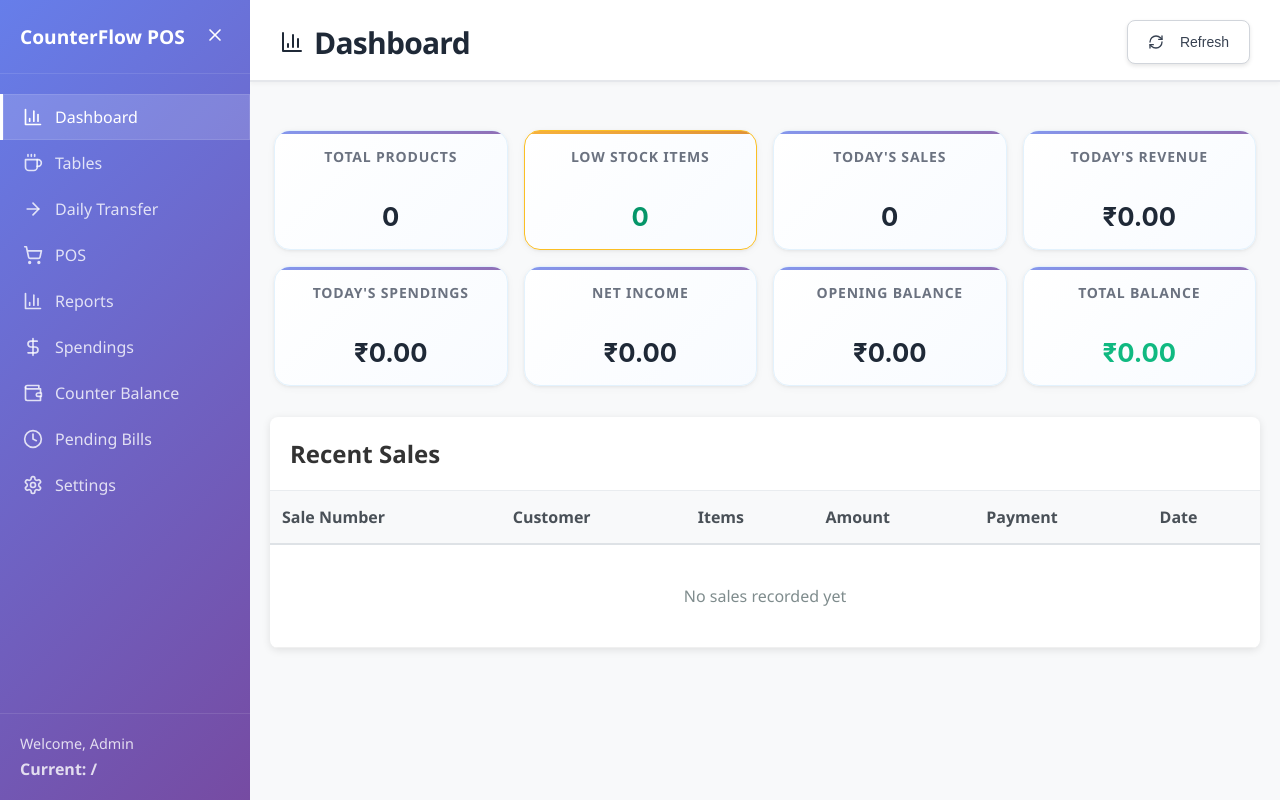
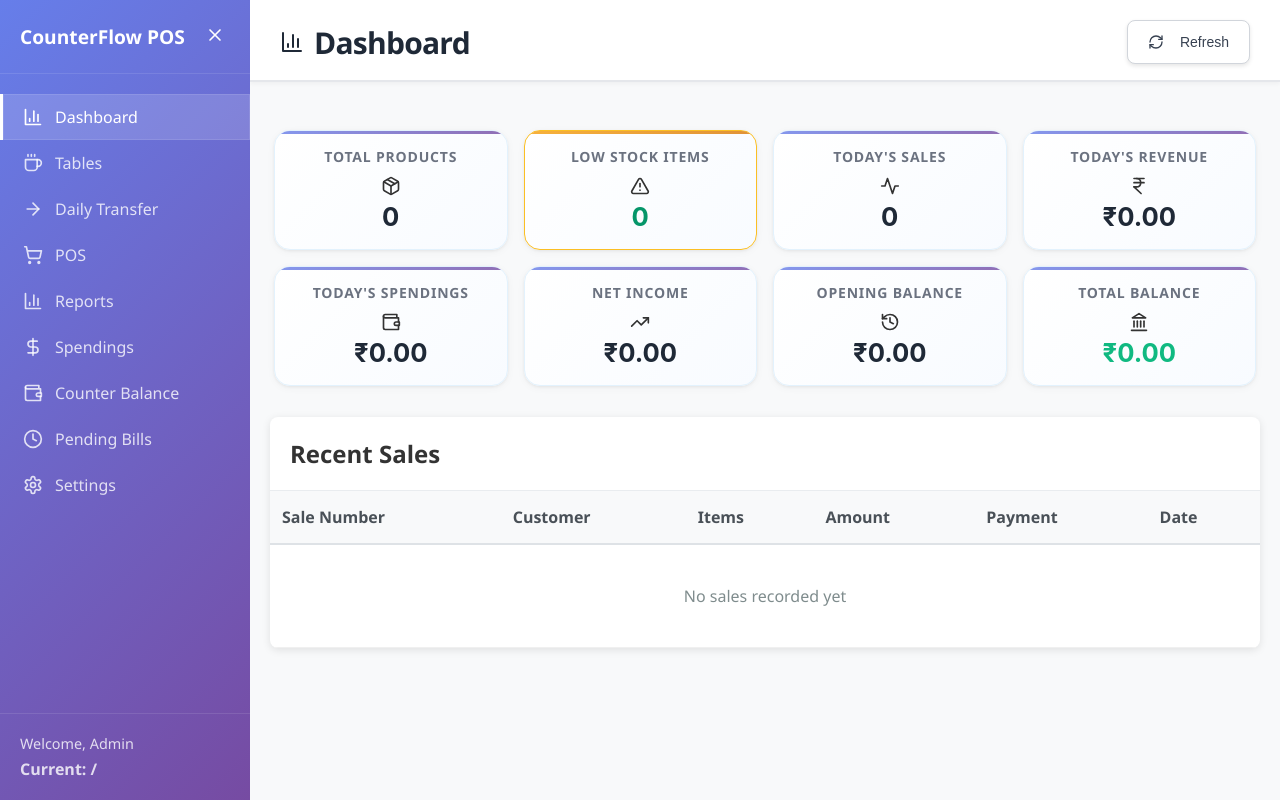
Before and after one commit to ajitreddy013/Inventory-POS-App, a React (Create React App) app: page /#/ in a window 1280 px wide. Built offline with nearby package versions, Linux system fonts and the light colour scheme.

Commit message:
feat: update Dashboard

```diff
--- a/src/components/Dashboard.js
+++ b/src/components/Dashboard.js
@@ -3,6 +3,14 @@ import {
   BarChart3,
   AlertTriangle,
   RefreshCw,
+  Package,
+  TrendingUp,
+  IndianRupee,
+  Wallet,
+  Landmark,
+  History,
+  Activity,
+  ArrowUpRight
 } from "lucide-react";
 import {
   getLocalDateString,
@@ -147,42 +155,73 @@ const Dashboard = () => {
 
       {/* Summary Cards */}
       <div className="summary-cards">
-        <div className="summary-card">
+        <div className="summary-card card-blue">
+          <div className="card-header">
             <h3>Total Products</h3>
+            <div className="card-icon"><Package size={20} /></div>
+          </div>
           <div className="value">{dashboardData.totalProducts}</div>
         </div>
-        <div className="summary-card warning">
+
+        <div className="summary-card card-coral warning">
+          <div className="card-header">
             <h3>Low Stock Items</h3>
+            <div className="card-icon"><AlertTriangle size={20} /></div>
+          </div>
           <div className="value">{dashboardData.lowStockItems}</div>
         </div>
-        <div className="summary-card">
+
+        <div className="summary-card card-teal">
+          <div className="card-header">
             <h3>Today&apos;s Sales</h3>
+            <div className="card-icon"><Activity size={20} /></div>
+          </div>
           <div className="value">{dashboardData.todaySales}</div>
         </div>
-        <div className="summary-card">
+
+        <div className="summary-card card-orange">
+          <div className="card-header">
             <h3>Today&apos;s Revenue</h3>
+            <div className="card-icon"><IndianRupee size={20} /></div>
+          </div>
           <div className="value">₹{dashboardData.totalRevenue.toFixed(2)}</div>
         </div>
-        <div className="summary-card">
+
+        <div className="summary-card card-mauve">
+          <div className="card-header">
             <h3>Today&apos;s Spendings</h3>
+            <div className="card-icon"><Wallet size={20} /></div>
+          </div>
           <div className="value">
             ₹{dashboardData.todaySpendings.toFixed(2)}
           </div>
         </div>
-        <div className="summary-card">
+
+        <div className="summary-card card-mint">
+          <div className="card-header">
             <h3>Net Income</h3>
+            <div className="card-icon"><TrendingUp size={20} /></div>
+          </div>
           <div className="value">
             ₹{dashboardData.netIncome.toFixed(2)}
           </div>
         </div>
-        <div className="summary-card">
+
+        <div className="summary-card card-slate">
+          <div className="card-header">
             <h3>Opening Balance</h3>
+            <div className="card-icon"><History size={20} /></div>
+          </div>
           <div className="value">
             ₹{dashboardData.openingBalance.toFixed(2)}
           </div>
         </div>
-        <div className="summary-card">
+
+        <div className="summary-card card-sunset">
+          <div className="card-header">
             <h3>Total Balance</h3>
+            <div className="card-icon"><Landmark size={20} /></div>
+          </div>
           <div className="value positive">₹{dashboardData.totalBalance.toFixed(2)}</div>
         </div>
       </div>
@@ -265,15 +304,7 @@ const Dashboard = () => {
                   <td>{sale.item_count} items</td>
                   <td>₹{sale.total_amount.toFixed(2)}</td>
                   <td>
-                    <span
-                      style={{
-                        textTransform: "capitalize",
-                        background: "#e9ecef",
-                        padding: "2px 8px",
-                        borderRadius: "4px",
-                        fontSize: "0.8rem",
-                      }}
-                    >
+                    <span className={`payment-pill ${(sale.payment_method || 'pending').toLowerCase()}`}>
                       {sale.payment_method}
                     </span>
                   </td>
```
Lines whose indentation alone changed are shown as unchanged.
